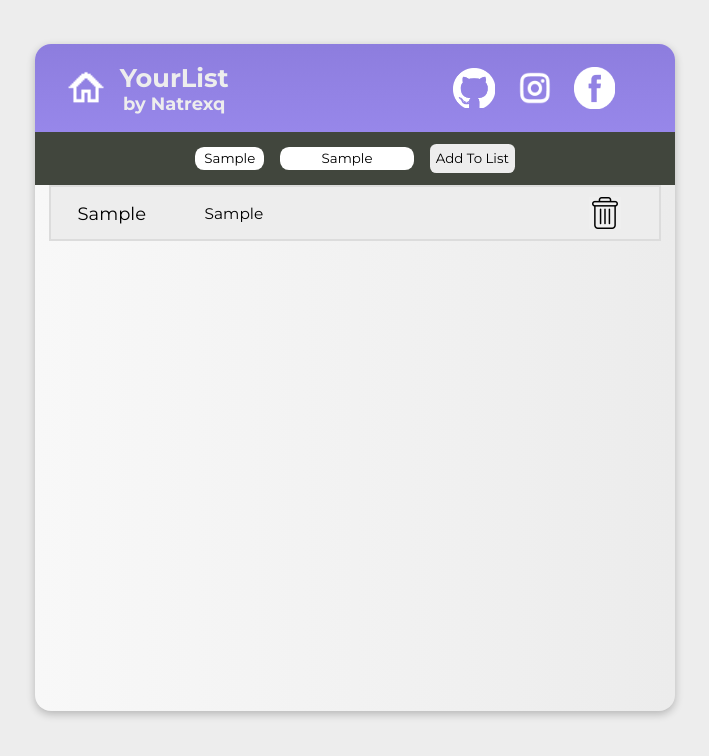
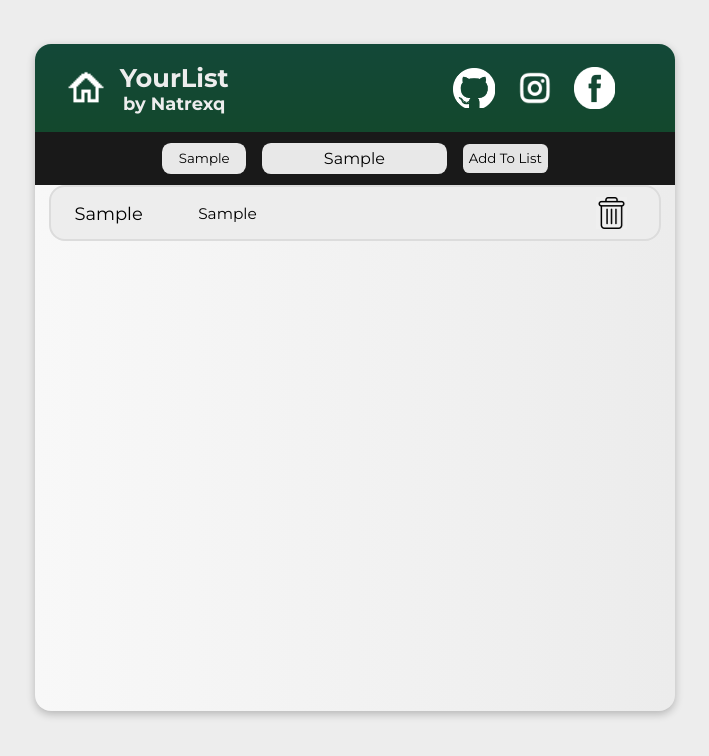
Before and after one commit to Natrexq/ToDoList, a plain HTML site: page index.html in a window 1280 px wide. Both pictures are taken after typing "Sample", "Sample" into the empty fields and a click on the button "Add To List". Shown: the whole page, without its empty margins (285-994 px from the left). Drawn offline with Linux system fonts and the light colour scheme; a web font is replaced by a local one.

Commit message:
Small night changes

```diff
--- a/css/index.css
+++ b/css/index.css
@@ -67,7 +67,7 @@ body {
     justify-content: flex-end;
     align-items: center;
     flex-direction: column;
-    background-image: linear-gradient(#8d7dde, #9d8df1);
+    background-image: linear-gradient(#134838, #134826);
     -webkit-border-radius: 1rem;
     -moz-border-radius: 1rem;
     -ms-border-radius: 1rem;
@@ -75,12 +75,14 @@ body {
 }
 
 .todo {
+
     width: 95%;
     height: clamp(33.8rem, 39.9rem, 45vw);
     display: flex;
     justify-content: flex-start;
     align-items: center;
     flex-direction: column;
+    gap: 0.3rem;
 }
 
 .tdel {
@@ -93,6 +95,11 @@ body {
     align-items: center;
     gap: 1rem;
     opacity: 0%;
+    border-radius: 1rem;
+    -webkit-border-radius: 1rem;
+    -moz-border-radius: 1rem;
+    -ms-border-radius: 1rem;
+    -o-border-radius: 1rem;
 }
 
 .tdnm {
@@ -130,6 +137,7 @@ body {
     background-size: cover;
     background-position-x: 50%;
     border: none;
+    margin-inline: 2rem;
 }
 
 .navwl {
@@ -178,6 +186,19 @@ body {
     height: 100%;
     background-image: url('home.png');
     background-size: cover;
+    transition: transform 400ms;
+    -webkit-transition: transform 400ms;
+    -moz-transition: transform 400ms;
+    -ms-transition: transform 400ms;
+    -o-transition: transform 400ms;
+}
+
+.home span:hover {
+    transform: scale(120%);
+    -webkit-transform: scale(120%);
+    -moz-transform: scale(120%);
+    -ms-transform: scale(120%);
+    -o-transform: scale(120%);
 }
 
 .navwl div.ls_text {
@@ -203,11 +224,21 @@ body {
 }
 
 .scmedia span {
+    transition: transform 400ms;
+    -webkit-transition: transform 400ms;
+    -moz-transition: transform 400ms;
+    -ms-transition: transform 400ms;
+    -o-transition: transform 400ms;
+}
+
+.scmedia span:hover {
     width: clamp(2rem, 3.5rem, 4vw);
-
     height: clamp(2rem, 3rem, 4vw);
-
-
+    transform: scale(110%);
+    -webkit-transform: scale(110%);
+    -moz-transform: scale(110%);
+    -ms-transform: scale(110%);
+    -o-transform: scale(110%);
 }
 
 #github {
@@ -256,7 +287,7 @@ body {
 
 
 .nav_el {
-    background-color: #41463d;
+    background-color: #191919;
     display: flex;
 
     width: 100%;
@@ -279,9 +310,40 @@ body {
     -o-border-radius: clamp(0.2rem, 0.4rem, 0.5vw);
 }
 
+.nav_el input {
+    opacity: 90%;
+    transition: opacity 500ms, padding-inline 300ms;
+    -webkit-transition: opacity 500ms, padding-inline 300ms;
+    -moz-transition: opacity 500ms, padding-inline 300ms;
+    -ms-transition: opacity 500ms, padding-inline 300ms;
+    -o-transition: opacity 500ms, padding-inline 300ms;
+}
+
+.nav_el button {
+    opacity: 96%;
+    transition: opacity 500ms;
+    -webkit-transition: opacity 500ms;
+    -moz-transition: opacity 500ms;
+    -ms-transition: opacity 500ms;
+    -o-transition: opacity 500ms;
+}
+
+.nav_el input:hover {
+    opacity: 100%;
+
+}
+
+.nav_el input:focus {
+    padding-inline: 1rem;
+}
+
+.nav_el button:hover {
+    opacity: 100%;
+}
+
 input.namems {
-    width: clamp(4rem, 5rem, 5.1vw);
-    height: 40%;
+    width: clamp(5rem, 5rem, 5.1vw);
+    height: clamp(1.4rem, 1.8rem, 2.3vw);
     font-family: var(--fontmont);
     text-align: center;
     border-radius: clamp(0.3rem, 0.6rem, 0.7vw);
@@ -294,9 +356,9 @@ input.namems {
 
 input.message {
     border: none;
-    width: clamp(8rem, 10rem, 10.1vw);
+    width: clamp(8rem, 13rem, 14.1vw);
     font-family: var(--fontmont);
-    height: 40%;
+    height: clamp(1.4rem, 1.8rem, 2.3vw);
     text-align: center;
     border-radius: clamp(0.3rem, 0.6rem, 0.7vw);
     -webkit-border-radius: clamp(0.3rem, 0.6rem, 0.7vw);
@@ -304,6 +366,7 @@ input.message {
     -ms-border-radius: clamp(0.3rem, 0.6rem, 0.7vw);
     -o-border-radius: clamp(0.3rem, 0.6rem, 0.7vw);
     border: none;
+    font-size: clamp(0.8rem, 1rem, 2vw);
 }
 
 
--- a/index.html
+++ b/index.html
@@ -1,5 +1,6 @@
 <!DOCTYPE html>
 <html lang="en">
+
 <head>
     <meta charset="UTF-8">
     <meta http-equiv="X-UA-Compatible" content="IE=edge">
@@ -7,6 +8,7 @@
     <link rel="stylesheet" href="css/index.css">
     <title>To Do List by Natrexq</title>
 </head>
+
 <body>
     <div class="site">
         <div class="list">
@@ -14,9 +16,9 @@
                 <div class="navwl">
                     <div class="navelem1">
                         <span class="home">
-                            <span></span>
+                            <span id="home"></span>
                         </span>
-                         <div class="ls_text">
+                        <div class="ls_text">
                             <h1>YourList</h1>
                             <h2>by Natrexq</h2>
                         </div>
@@ -32,9 +34,10 @@
 
                 </div>
                 <div class="nav_el">
-                        <input placeholder="Note Name" class="namems" type="text" maxlength="10" id="nameid">
-                        <input placeholder="Type here your message" class="message" maxlength="30" id="messageid"type="text">
-                        <button id="add">Add To List</button>
+                    <input placeholder="Note Name" class="namems" type="text" maxlength="10" id="nameid">
+                    <input placeholder="Type here your message" class="message" maxlength="30" id="messageid"
+                        type="text">
+                    <button id="add">Add To List</button>
                 </div>
             </div>
             <div class="todo" id="tdlist">
@@ -47,5 +50,7 @@
 
     <script src="js/main.js"></script>
     <script src="js/todolist.js"></script>
+    <script src="js/buttons.js"></script>
 </body>
+
 </html>
--- /dev/null
+++ b/js/buttons.js
@@ -0,0 +1,11 @@
+var Buttons = (function () {
+  let home = document.querySelector("#home");
+  home.addEventListener("click", function () {
+    location.reload();
+  });
+  let github = document.querySelector("#github");
+
+  github.addEventListener("click", function () {
+    window.open("https://github.com/Natrexq");
+  });
+})();
```
